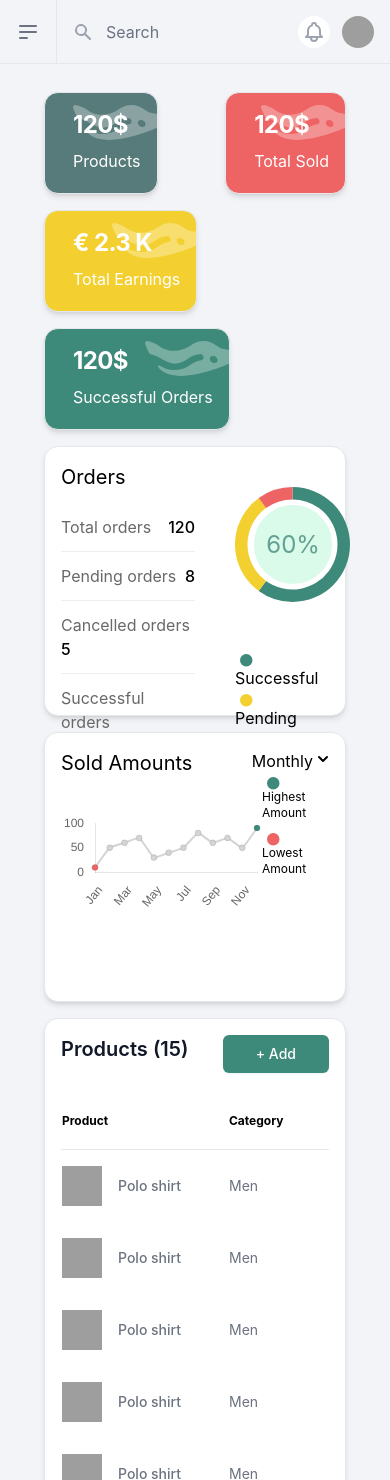
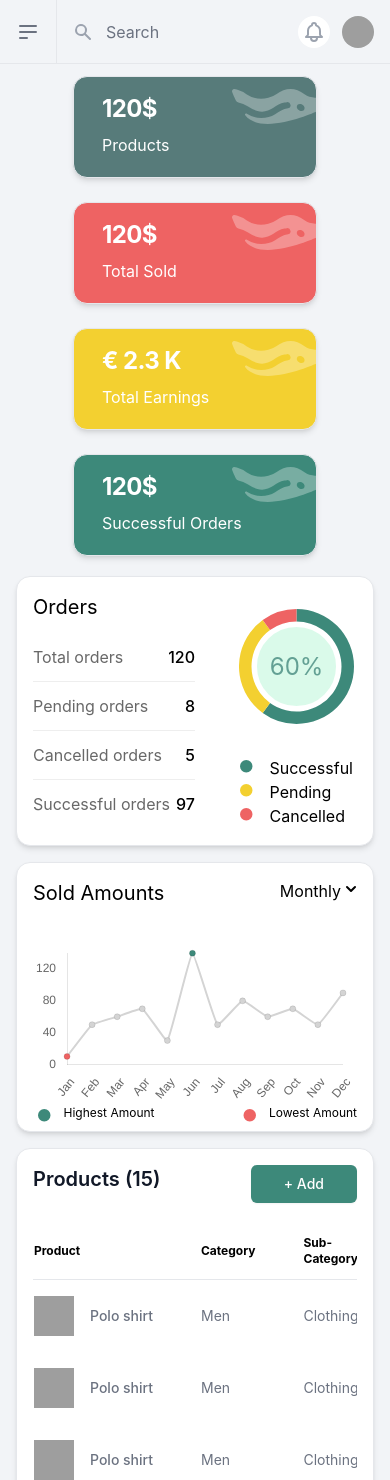
Before and after one commit to MohmaedAlaa/E-commerce-Vendor-Dashboard, a Next.js app: page /Dashboard in a window 390 px wide. Shown: the top 1480 px of the page. Built offline with nearby package versions, Linux system fonts and the light colour scheme; grey boxes are pictures that could not be loaded.

Commit message:
fix responsive in dashbord

```diff
--- a/components/Layout.js
+++ b/components/Layout.js
@@ -9,12 +9,14 @@ import {
   InboxIcon,
   MenuAlt2Icon,
   UsersIcon,
-  XIcon,
+  XIcon,QuestionMarkCircleIcon,
 } from "@heroicons/react/outline";
+// question-mark-circle
+
 import { SearchIcon } from "@heroicons/react/solid";
 import Link from "next/link";
 import { useRouter } from "next/router";
-
+// import {}
 const navigation = [
   { name: "Dashboard", href: "/", icon: HomeIcon, current: true },
   // { name: "Products", href: "/products", icon: UsersIcon, current: false },
@@ -27,7 +29,7 @@ const navigation = [
       { name: "Product Bulk Upload", href: "/ProductBulkUpload" },
       { name: "Table", href: "/Table" },
     ],
-  },
+  },{ name: "Support", href: "/support", icon: QuestionMarkCircleIcon, current: false },
 ];
 
 const userNavigation = [
--- a/components/charts/ChartCircle.js
+++ b/components/charts/ChartCircle.js
@@ -6,7 +6,7 @@ import Image from "next/image";
 export default function ChartCircle({empty}) {
 
   return (
-    <div className=" relative  p-4  md:basis-1/2 sm:basis-1/1 md:max-w-[48%]  rounded-[14px] m-2  h-[270px]	 bg-[#fff]  border shadow-md md:flex-row  ">
+    <div className=" relative  p-4  md:basis-1/2 sm:basis-1 md:max-w-[512px]  rounded-[14px] my-2  h-[270px]	 bg-[#fff]  border shadow-md md:flex-row flex-wrap ">
       <div className="text-xl w-auto absolute ">Orders</div>
       {empty ?(
         <div className="m-auto flex  flex-col justify-center items-center h-full pb-5 ">
--- a/components/charts/ChartLine.js
+++ b/components/charts/ChartLine.js
@@ -38,7 +38,7 @@ export const options = {
     },
     yAxis: {
       display: true,
-      beginAtZero: true,
+
       stacked: true,
       grid: {
         display: false,
@@ -47,7 +47,9 @@ export const options = {
   },
 };
 
-var OrginData = [10, 50, 60, 70, 30, 40, 50, 80, 60, 70, 50, 90];
+// beginAtZero: true,
+
+var OrginData = [10, 50, 60, 70, 30, 140, 50, 80, 60, 70, 50, 90];
 
 export const argMax = (array) => {
   return array.map((x, i) => [x, i]).reduce((r, a) => (a[0] > r[0] ? a : r))[1];
@@ -86,9 +88,9 @@ export const data = {
 
 export default function ChartLine({empty}) {
   return (
-    <div className=" relative  p-4  md:basis-1/2 sm:basis-1/1 md:max-w-[48%]  rounded-[14px] m-2  h-[270px]	 bg-[#fff]  border shadow-md md:flex-row  ">
+    <div className=" relative  p-4  md:basis-1/2 sm:basis-1 md:max-w-[512px]  rounded-[14px] my-2  h-[270px]	 bg-[#fff]  border shadow-md md:flex-row  ">
       <div className="text-xl w-auto absolute ">Sold Amounts</div>
-      <div className="flex flex-wrap justify-between w-[1/4]  ">
+      <div className="flex flex-wrap justify-between w-[1/4] ">
         {/* start dropdown */}
 
         <Menu as="div" className="relative inline-block text-right ml-auto">
@@ -180,7 +182,7 @@ export default function ChartLine({empty}) {
 
 
       <div className="flex flex-wrap justify-between    ">
-        <div className="flex  flex-col  mt-10 w-[75%] ">
+        <div className="flex  flex-col  mt-10 md:w-[75%] w-full ">
           <div className="flex w-full h-full  ">
             {ChartJS.register(
               CategoryScale,
@@ -192,9 +194,9 @@ export default function ChartLine({empty}) {
           </div>
         </div>
 
-        <div className="flex flex-col   w-[25%] content-between	mb-10">
-          <div className="flex flex-wrap columns-1 justify-between mb-auto ">
-            <div className="flex flex-wrap justify-between mb-2 ">
+        <div className="flex md:flex-col flex-row  md:w-[25%]  w-full content-between	md:mt-14 ">
+          <div className="flex flex-wrap md:columns-1 justify-between md:mb-auto w-full ">
+            <div className="flex flex-wrap justify-between md:mb-2  ">
               <span className="text-[#3D897A] pr-2 text-[40px] h-auto leading-4	">
                 &#8226;
               </span>
--- a/components/dashboard/AllCharts.jsx
+++ b/components/dashboard/AllCharts.jsx
@@ -6,7 +6,7 @@ import ChartLine from '../charts/ChartLine'
 export default function  AllCharts() {
   const Empty=false;
   return (
-    <div  className="flex flex-wrap justify-between">
+    <div  className="flex flex-row flex-wrap  justify-between">
             <ChartCircle empty={Empty}/>
             <ChartLine empty={Empty}/>
 
--- a/components/dashboard/ProductsLayout.jsx
+++ b/components/dashboard/ProductsLayout.jsx
@@ -1,4 +1,6 @@
 import React,{useState} from "react";
+import Image from "next/image";
+
 // import {ProductsData} from '/ProductsData'
 import { ProductsData } from './../../public/ProductData';
 import ProductsEmpty from './../ProductsEmpty';
@@ -6,7 +8,7 @@ export default function ProductsLayout() {
   const [products,setProducts]=useState(ProductsData);
   // setProducts([]);
   return (
-    <div className=" relative  p-4   rounded-[14px] m-2  min-h-[517px]	 bg-[#fff]  border shadow-md md:flex-row  ">
+    <div className=" relative  p-4   rounded-[14px] my-2  min-h-[517px]	 bg-[#fff]  border shadow-md md:flex-row  ">
       <div className="flax flax-col">
         <div className="flex flex-row justify-between">
           <h1 className="text-xl font-semibold text-gray-900">
@@ -20,30 +22,30 @@ export default function ProductsLayout() {
           </button>)}
         </div>
 {products.length>0?(
-        <div class=" overflow-x-auto  sm:rounded-lg mt-5  relative max-h-[450px] overflow-y-scroll scroll-bar">
-          <table class="w-full text-sm text-left table-auto	 ">
-            <thead>
-              <tr class="text-xs  border-b  table-fixed  w-full ">
-                <th scope="col" class="pr-6 py-3">
+        <div className=" overflow-x-auto  sm:rounded-lg mt-5  relative max-h-[450px] overflow-y-scroll scroll-bar">
+          <table className="w-full text-sm text-left table-auto	 ">
+            <thead  className="sticky top-0 bg-white border-b ">
+              <tr className="text-xs     w-full ">
+                <th scope="col" className="pr-6 py-3">
                   Product
                 </th>
-                 <th scope="col" class="px-6 py-3">
+                 <th scope="col" className="px-6 py-3">
                   Category
                 </th>
-                <th scope="col" class="px-6 py-3">
+                <th scope="col" className="px-6 py-3">
                   Sub-Category
                 </th>
-                <th scope="col" class="px-6 py-3">
+                <th scope="col" className="px-6 py-3">
                   Quantity
                 </th>
 
-                <th scope="col" class="px-6 py-3">
+                <th scope="col" className="px-6 py-3">
                 Unit Price
                 </th>
-                <th scope="col" class="px-6 py-3">
+                <th scope="col" className="px-6 py-3">
                State
                 </th>
-                <th scope="col" class="pl-6 py-3">
+                <th scope="col" className="pl-6 py-3">
                 Date
                 </th>
               </tr>
@@ -53,10 +55,10 @@ export default function ProductsLayout() {
 
             {products.map((product) => (
 
-              <tr class="">
+              <tr className="">
                 <th
                   scope="row"
-                  class="pr-6 py-4 font-medium text-gray-500 dark:text-white whitespace-nowrap"
+                  className="pr-6 py-4 font-medium text-gray-500 dark:text-white whitespace-nowrap"
                 >
 
                       <div className="flex items-center">
@@ -119,7 +121,26 @@ export default function ProductsLayout() {
         </div>
 
         ):(
-          <ProductsEmpty/>
+          <div className="mt-6 w-full rounded-lg flex flex-col justify-center text-center py-20">
+          <Image
+            src={"/Products.svg"}
+            width={200}
+            height={150}
+            alt="empty product"
+          />
+          <h3 className="font-semibold text-lg mt-4">
+            You haven&apos;t uploaded any products yet!
+          </h3>
+          <p className="my-2 text-[#707082]">Start adding your products now!</p>
+          <div className="mt-4">
+          <button
+                type="button"
+                className="inline-flex max-w-xs items-center justify-center rounded-md border border-transparent bg-[#3d897a] px-8 py-2 text-sm font-medium text-white shadow-sm hover:bg-[#3d897a] focus:outline-none focus:ring-2 focus:ring-[#3d897a] focus:ring-offset-2"
+              >
+                + Add
+              </button>
+          </div>
+        </div>
         )}
       </div>
     </div>
--- a/components/dashboard/TotalCard.jsx
+++ b/components/dashboard/TotalCard.jsx
@@ -4,8 +4,8 @@ import Image from "next/image";
 export default function TotalCard() {
   const Empty=false;
   return (
-    <div  className="flex flex-wrap justify-between">
-      <div className="relative flex flex-wrap justify-between lg:basis-1/4 md:basis-1/2 sm:basis-1/1 lg:max-w-[23%] h-[102px] rounded-[14px] m-2  	 bg-[#577B7A]  border shadow-md md:flex-row md:max-w-xl ">
+    <div  className="flex flex-wrap md:justify-between justify-center">
+      <div className="relative flex flex-wrap justify-between  w-[244px] h-[102px] rounded-[14px] m-1 my-3 	 bg-[#577B7A]  border shadow-md md:flex-row md:max-w-xl ">
         <div className="flex flex-col justify-between p-4 pl-7 leading-normal">
           <h5 className="mb-2 text-2xl font-bold tracking-tight text-white dark:text-white">
            {Empty?(0):('120$')}
@@ -20,7 +20,7 @@ export default function TotalCard() {
 
         </div>
       </div>
-      <div className="relative flex flex-wrap justify-between lg:basis-1/4 md:basis-1/2 sm:basis-1/1 lg:max-w-[23%] h-[102px] rounded-[14px] m-2  	 bg-[#EE6363]  border shadow-md md:flex-row md:max-w-xl ">
+      <div className="relative flex flex-wrap justify-between  w-[244px] h-[102px] rounded-[14px] m-1 my-3 	 bg-[#EE6363]  border shadow-md md:flex-row md:max-w-xl ">
         <div className="flex flex-col justify-between p-4 pl-7 leading-normal">
           <h5 className="mb-2 text-2xl font-bold tracking-tight text-white dark:text-white">
            {Empty?(0):('120$')}
@@ -35,7 +35,7 @@ export default function TotalCard() {
 
         </div>
       </div>
-      <div className="relative flex flex-wrap justify-between lg:basis-1/4 md:basis-1/2 sm:basis-1/1 lg:max-w-[23%] h-[102px] rounded-[14px] m-2  	 bg-[#F3D030]  border shadow-md md:flex-row md:max-w-xl ">
+      <div className="relative flex flex-wrap justify-between  w-[244px] h-[102px] rounded-[14px] m-1 my-3 	 bg-[#F3D030]  border shadow-md md:flex-row md:max-w-xl ">
         <div className="flex flex-col justify-between p-4 pl-7 leading-normal">
           <h5 className="mb-2 text-2xl font-bold tracking-tight text-white dark:text-white">
           {Empty?(0):('€ 2.3 K')}
@@ -50,7 +50,7 @@ export default function TotalCard() {
 
         </div>
       </div>
-      <div className="relative   flex flex-wrap justify-between lg:basis-1/4 md:basis-1/2 sm:basis-1/1 lg:max-w-[23%] h-[102px] rounded-[14px] m-2  	 bg-[#3D897A]  border shadow-md md:flex-row md:max-w-xl ">
+      <div className="relative   flex flex-wrap justify-between  w-[244px] h-[102px] rounded-[14px] m-1 my-3 	 bg-[#3D897A]  border shadow-md md:flex-row md:max-w-xl ">
         <div className="flex flex-col justify-between p-4 pl-7 leading-normal">
           <h5 className="mb-2 text-2xl font-bold tracking-tight text-white dark:text-white">
             {Empty?(0):('120$')}
--- a/pages/Dashboard.jsx
+++ b/pages/Dashboard.jsx
@@ -5,7 +5,7 @@ import TotalCard from '../components/dashboard/TotalCard'
 
 export default function Dashboard() {
   return (
-    <div className='p-5'>
+    <div className='md:p-5'>
         <TotalCard/>
         <AllCharts/>
         <ProductsLayout/>
--- /dev/null
+++ b/pages/support.js
@@ -0,0 +1,7 @@
+import React from 'react'
+
+export default function Support() {
+  return (
+    <div>Support</div>
+  )
+}
```
